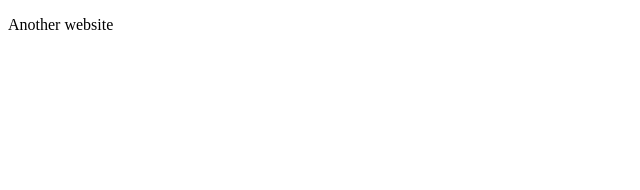
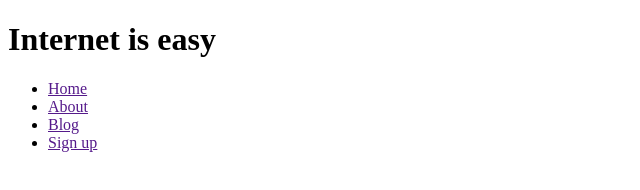
Before and after one commit to likun47/myRepository2, a plain HTML site: page index.html in a window 1280 px wide. Shown: the whole page, without its empty margins (0-640 px from the left). Drawn offline with Linux system fonts and the light colour scheme.

Commit message:
add the menu

```diff
--- a/index.html
+++ b/index.html
@@ -4,9 +4,16 @@
     <meta charset="UTF-8">
     <meta http-equiv="X-UA-Compatible" content="IE=edge">
     <meta name="viewport" content="width=device-width, initial-scale=1.0">
-    <title>myRepository2</title>
+    <title>Samantic HTML</title>
 </head>
 <body>
-    <p>Another website</p>
+    <h1>Internet is easy</h1>
+
+    <ul>
+        <li> <a href="">Home</a></li>
+        <li> <a href="">About</a></li>
+        <li> <a href="">Blog</a></li>
+        <li> <a href="">Sign up</a></li>
+    </ul>
 </body>
 </html>
```
